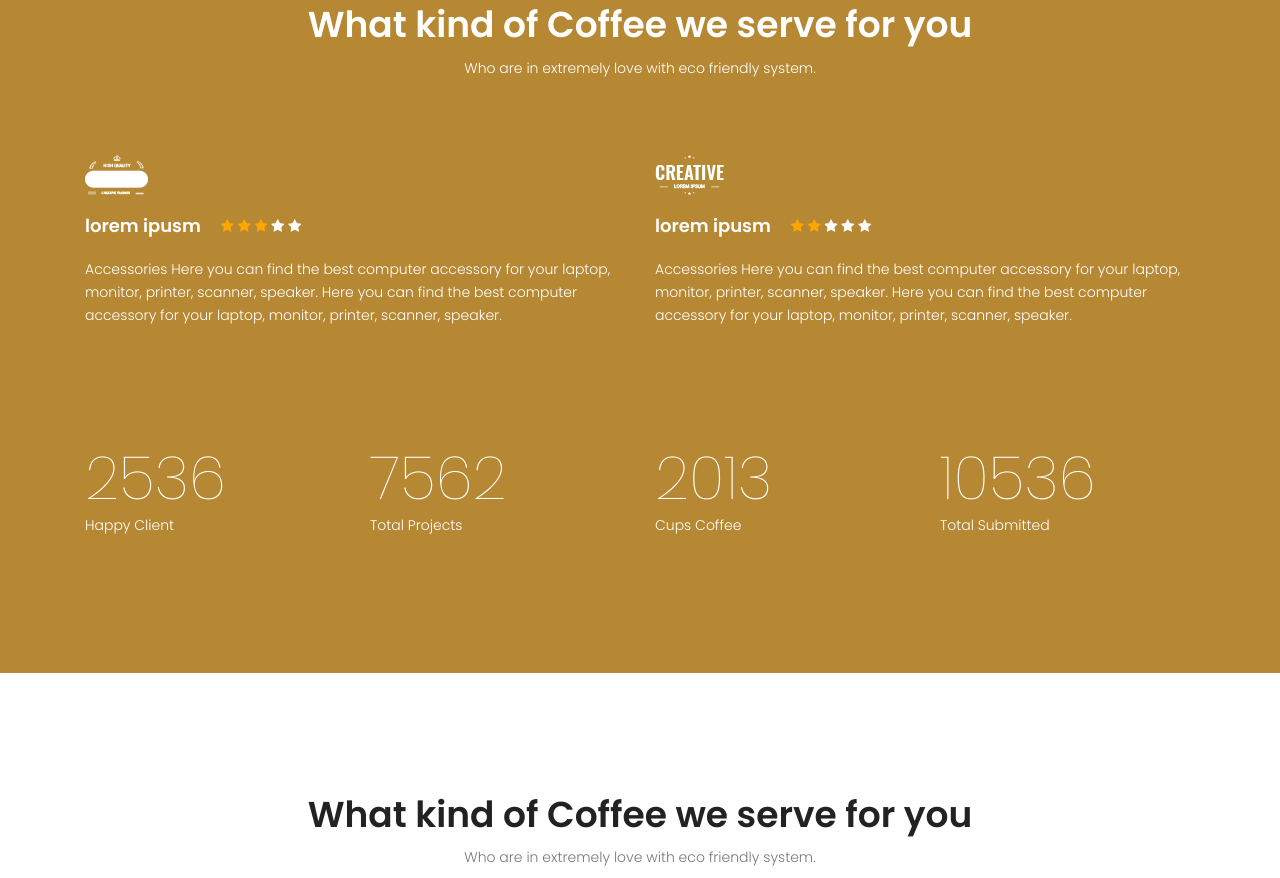
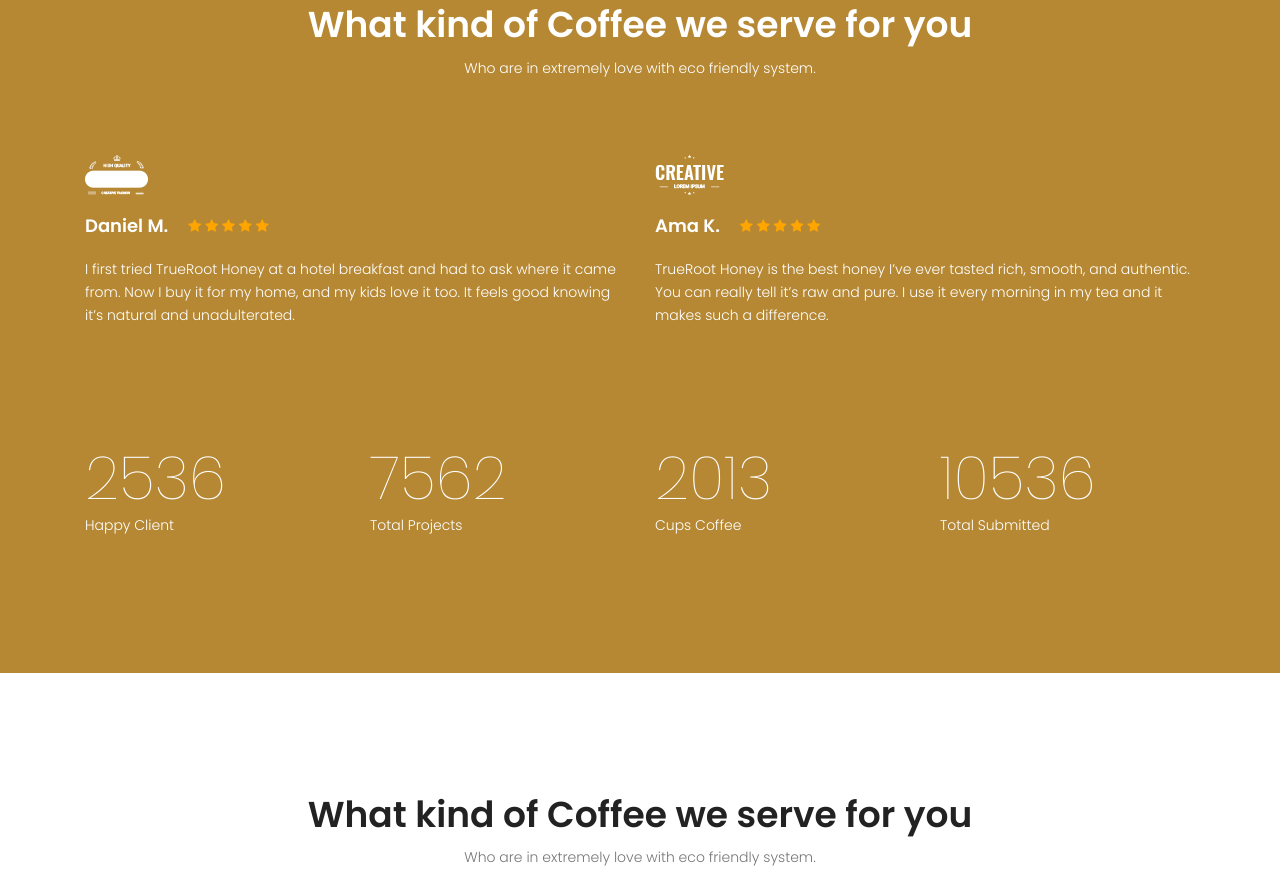
Before and after one commit to vin-doh/trueroothoney, a plain HTML site: page index.html in a window 1280 px wide. Shown: the part 3542-4420 px from the top of the page. Drawn offline with nearby package versions, Linux system fonts and the light colour scheme; some packages are replaced by stand-ins of ours.

Commit message:
project modified

```diff
--- a/index.html
+++ b/index.html
@@ -319,34 +319,32 @@
 						<div class="col-lg-6 col-md-6 single-review">
 							<img src="images/r1.png" alt="">
 							<div class="title d-flex flex-row">
-								<h4>lorem ipusm</h4>
+								<h4>Daniel M.</h4>
 								<div class="star">
 									<span class="fa fa-star checked"></span>
 									<span class="fa fa-star checked"></span>
 									<span class="fa fa-star checked"></span>
-									<span class="fa fa-star"></span>
-									<span class="fa fa-star"></span>
+									<span class="fa fa-star checked"></span>
+									<span class="fa fa-star checked"></span>
 								</div>
 							</div>
 							<p>
-								Accessories Here you can find the best computer accessory for your laptop, monitor, printer, scanner, speaker. Here you can find the best computer accessory for your laptop, monitor, printer, scanner, speaker.
-							</p>
+							I first tried TrueRoot Honey at a hotel breakfast and had to ask where it came from. Now I buy it for my home, and my kids love it too. It feels good knowing it’s natural and unadulterated.							</p>
 						</div>
 						<div class="col-lg-6 col-md-6 single-review">
 							<img src="images/r2.png" alt="">
 							<div class="title d-flex flex-row">
-								<h4>lorem ipusm</h4>
+								<h4>Ama K.</h4>
 								<div class="star">
 									<span class="fa fa-star checked"></span>
 									<span class="fa fa-star checked"></span>
-									<span class="fa fa-star"></span>
-									<span class="fa fa-star"></span>
-									<span class="fa fa-star"></span>
+									<span class="fa fa-star checked"></span>
+									<span class="fa fa-star checked"></span>
+									<span class="fa fa-star checked"></span>
 								</div>
 							</div>
 							<p>
-								Accessories Here you can find the best computer accessory for your laptop, monitor, printer, scanner, speaker. Here you can find the best computer accessory for your laptop, monitor, printer, scanner, speaker.
-							</p>
+							TrueRoot Honey is the best honey I’ve ever tasted rich, smooth, and authentic. You can really tell it’s raw and pure. I use it every morning in my tea and it makes such a difference.							</p>
 						</div>
 					</div>
 					<div class="row counter-row">
@@ -427,11 +425,10 @@
 							<div class="single-footer-widget">
 								<h6>About Us</h6>
 								<p>
-									Lorem ipsum dolor sit amet, consectetur adipisicing elit, sed do eiusmod tempor incididunt ut labore dolore magna aliqua.
-								</p>
+									At Honey, we believe in the power of nature to heal and nourish. Our commitment to quality means you can trust that every jar of honey is pure, raw, and packed with the goodness of the hive.								</p>
 								<p class="footer-text">
 									<!-- Link back to Colorlib can't be removed. Template is licensed under CC BY 3.0. -->
-Copyright ©<script>document.write(new Date().getFullYear());</script>2025 All rights reserved | This template is made with <i class="fa fa-heart-o" aria-hidden="true"></i> by <a href="https://colorlib.com" target="_blank">Colorlib</a>
+Copyright ©<script>document.write(new Date().getFullYear());</script> All rights reserved | This website is made with <i class="fa fa-heart-o" aria-hidden="true"></i> by <a href="#" target="_blank">TrueRoot Honey</a>
 <!-- Link back to Colorlib can't be removed. Template is licensed under CC BY 3.0. -->
 								</p>
 							</div>
```
